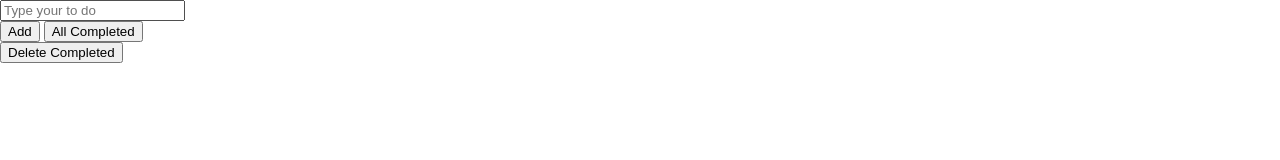
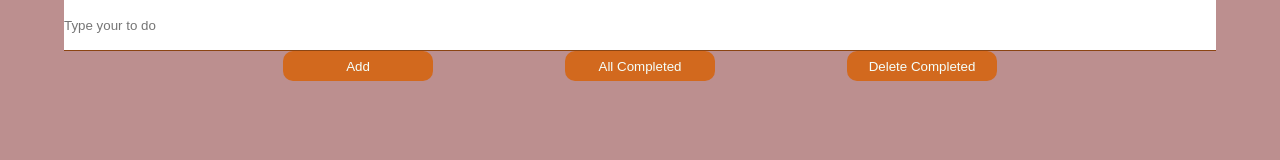
Before and after one commit to loisishere/VanillaToDo, a plain HTML site: page index.html in a window 1280 px wide. Both pictures are taken after a click on the button "Delete Completed". Drawn offline with Linux system fonts and the light colour scheme.

Commit message:
Fix delete complete button

```diff
--- a/css/style.css
+++ b/css/style.css
@@ -1,5 +1,6 @@
 html, body{
 	margin: 0 auto;
+	background-color: rosybrown;
 }
 ul{
 	list-style:none;
@@ -36,3 +37,28 @@ li > div > input[type='text']:focus{
 li > div > button{
 	float:right;
 }
+.info{
+	display: none;
+}
+#addToDoText{
+	width:90%;
+	padding: 0px;
+	margin: 0px;
+	height: 50px;
+	border:none;
+	border-bottom: 1px saddlebrown solid;
+}
+.container{
+	width:100%;
+	text-align: center;
+}
+.container > div > button{
+	margin: 0 5%;
+	width:150px;
+	height:30px;
+	display: inline-block;
+	border:none;
+	border-radius: 10px;
+	color:mintcream;
+	background-color: chocolate;
+}
--- a/index.html
+++ b/index.html
@@ -5,18 +5,20 @@
 	<link rel="stylesheet" type="text/css" href="css/style.css"/>
 </head>
 <body>
+	<div class="container">
 <input type="text" id="addToDoText" placeholder="Type your to do" onkeypress="e.addInputText(event)"/>
 <div>
 <button onclick="e.addToDo()">Add</button>
 <button onclick="e.toggleAll()">All Completed</button>
+<button onclick="e.toggleCompleted()">Delete Completed</button>
 </div>
-<div>
-	<button onclick="e.toggleCompleted()">Delete Completed</button>
+
+
 </div>
 <ul class="todos">
 <li></li>
-
 </ul>
+<div class="info"><span>0 To Dos</span><span>Buttons</span><span>Completed</span></div>
 <script type="text/javascript" src="js/script.js"></script>
 </body>
 </html>
--- a/js/script.js
+++ b/js/script.js
@@ -1,36 +1,18 @@
-var todo = {
+(function(window){
+window.todo = {
 	toDoList:[],
 	addToDo:function(toDoText){
 		this.toDoList.push({completed:false, toDoText:toDoText});
-		this.displayToDo();
-	},
-	displayToDo:function(){
-
-		if(this.toDoList.length === 0){
-				console.log("You have no to dos")
-				}else{
-					console.log("To Do:");
-					for(var i=0; i< this.toDoList.length;i++){
-					if(this.toDoList[i].completed){
-						console.log("(X)", this.toDoList[i].toDoText);
-					}else{
-						console.log("( )", this.toDoList[i].toDoText);
-					}
-				}
-			}
 	},
 	changeToDo:function(position,toDoText){
 		this.toDoList[position].toDoText = toDoText;
-		this.displayToDo();
 	},
 	deleteToDo:function(position){
 		this.toDoList.splice(position,1);
-		this.displayToDo();
 	},
 	toggleCompleted:function(position){
 		var val = this.toDoList[position];
 		val.completed = !val.completed;
-		this.displayToDo();
 	},
 	toggleAll:function(){
 		var completedToDo = 0;
@@ -48,33 +30,31 @@ var todo = {
 				this.toDoList[i].completed = false;
 			}
 		}
-		this.displayToDo();
 	}
 
 };
 //create a handler object to hold all the button events!
-var e ={
+window.e ={
 	displayToDo:function(){
 		var todo_list = document.querySelector("ul");
+		var total_todo =document.querySelector('.info').querySelectorAll('span')[0];
 		todo_list.innerHTML ='';
 		for(var i=0;i<todo.toDoList.length;i++){
 			var newToDo = document.createElement("li");
 			newToDo.className ="item";
-			newToDo.innerHTML=  "<div><input type='checkbox'/><span onclick = 'e.changeToDo("+ i +")'>"
+			newToDo.innerHTML=  "<div><input type='checkbox' onclick='e.onComplete("+i+",this)'/><span onclick = 'e.changeToDo("+ i +")'>"
 				+ todo.toDoList[i].toDoText + "</span><input id ='inputToDoText' type='text' onkeypress='e.changeMade("+i+",event)'></input>"
 				 +"<button onclick='e.deleteToDo("+i+")'>Delete</button></div>";
 			newToDo.id = i;
 
 			todo_list.appendChild(newToDo);
 		}
-
+	total_todo.innerHTML = todo.toDoList.length + "To Dos";
 	},
 	addToDo:function(){
 		var todo_text = document.getElementById("addToDoText");
-
 		if(todo_text.value){
 		todo.addToDo(todo_text.value);
-
 		todo_text.value ="";
 		}else{
 		alert("Please add a To Do");
@@ -95,10 +75,8 @@ var e ={
 		spanText.style.visibility = 'hidden';
 		inputText.style.visibility ='visible';
 		inputText.focus();
-		//todo.disabled = false;
 		inputText.addEventListener('blur',function(){
 			spanText.innerHTML = inputText.value;
-			console.log(todo);
 			todo.toDoList[position].toDoText = inputText.value;
 		spanText.zIndex =2;
 		inputText.zIndex =1;
@@ -113,7 +91,6 @@ var e ={
 		var todoElem = document.getElementById(position.toString());
 		var spanText = todoElem.parentNode.querySelector('span');
 		var inputText = todoElem.parentNode.querySelector('#inputToDoText');
-
 			if(event.key === "Enter"){
 			spanText.innerHTML = inputText.value;
 			//todoElem.toDoList[position].toDoText = inputText.value;
@@ -123,8 +100,6 @@ var e ={
 		inputText.disabled=true;
 		spanText.style.visibility = 'visible';
 		inputText.style.visibility ='hidden';
-			console.log(inputText.onfocusout());
-
 		}
 
 	},
@@ -151,26 +126,44 @@ var e ={
 	},
 	deleteToDo:function(position){
 		var element = document.getElementById(position.toString());
+		todo.deleteToDo(position);
 		element.parentNode.removeChild(element);
-		todo.deleteToDo(position);
+		this.displayToDo();
 	},
 	toggleCompleted:function(){
-		var completedToDo = document.querySelectorAll("input[type='checkbox']");
+		var completedToDo = document.querySelectorAll("input[checked=true]");
 		var totalToDos = document.querySelectorAll("li");
+		var total_todo_completed =document.querySelector('.info').querySelectorAll('span')[2];
+console.log(todo.toDoList, "before Delete");
 		for(var i=0;i<completedToDo.length;i++){
-			if(completedToDo[i].checked){
+			//object position needs to be fixed on delete
 				todo.toDoList[i].completed = completedToDo[i].checked;
-				var element = document.getElementById(i.toString());
-			element.parentNode.removeChild(element);
-			todo.deleteToDo(i);
+				todo.deleteToDo(completedToDo[i].parentNode.parentNode.id);
+			completedToDo[i].parentNode.parentNode.parentNode.removeChild(completedToDo[i].parentNode.parentNode);
+			}
 
-			}
-		}
+	total_todo_completed.textContent ="0 completed";
+	console.log(todo.toDoList, "After Delete");
+			this.displayToDo();
+			//console.log(todo.toDoList, "After Delete");
 	},
 	addInputText:function(event){
 		if(event.keyCode === 13){
 			this.addToDo();
 		}
+},
+onComplete:	function(position,ckd){
+	var total_todo =document.querySelector('.info').querySelectorAll('span')[2];
+	var counter =0;
+	console.log(todo.toDoList);
+	todo.toDoList[position].completed = ckd.checked;
+	ckd.setAttribute('checked',ckd.checked);
+	for(var i=0;i<todo.toDoList.length;i++){
+		if(todo.toDoList[i].completed){
+		counter +=1;
 	}
 	}
-;
+	total_todo.innerHTML = counter + "completed";
+}
+};
+})(window);
```
Lines whose indentation alone changed are shown as unchanged.
